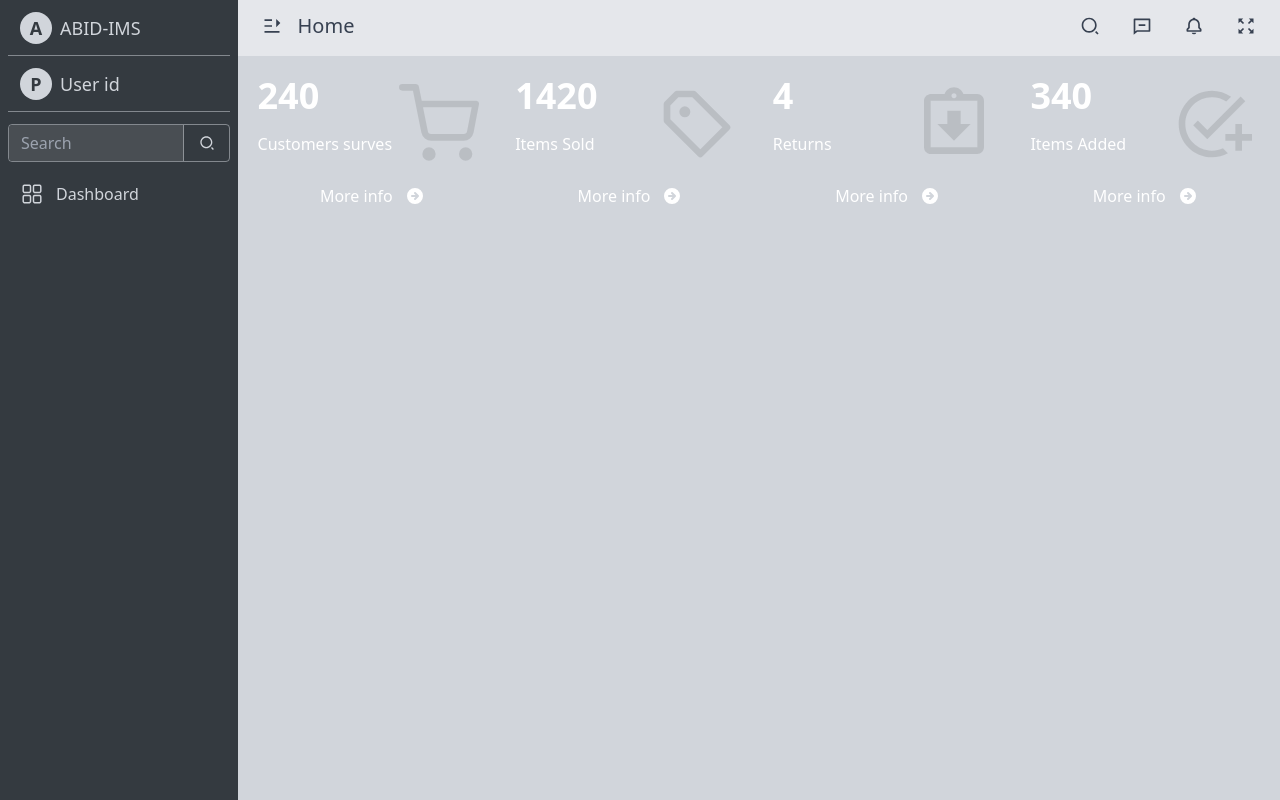
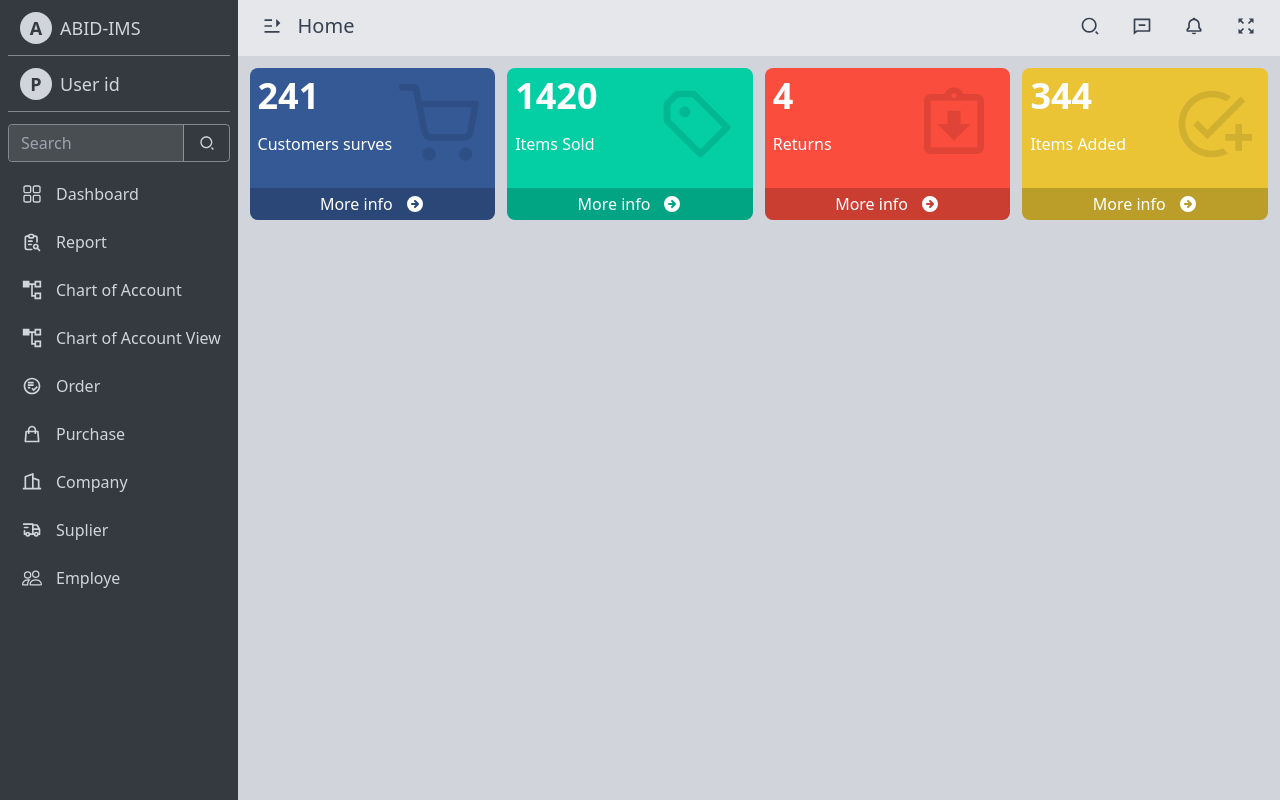
Before and after one commit to AbidHasanPiash/ims-inventory-management-system, a Next.js app: page / in a window 1280 px wide. Built offline with nearby package versions, Linux system fonts and the light colour scheme.

Commit message:
info card color bug fixed

```diff
--- a/app/components/dashboard/InfoCard.jsx
+++ b/app/components/dashboard/InfoCard.jsx
@@ -3,8 +3,8 @@ import { HiArrowCircleRight } from "react-icons/hi";
 
 export default function InfoCard({color, number, title, icon: Icon, link}) {
   return (
-    <div className={`group bg-${color}-500 rounded-lg text-white`}>
-        <div className="flex items-center justify-between p-2">
+    <div style={{backgroundColor:color}} className={`group w-full relative rounded-lg text-white`}>
+        <div className="flex items-center justify-between p-2 mb-10">
           <div>
             <h1 className="text-4xl font-bold">{number}</h1>
             <p className="py-4">{title}</p>
@@ -16,8 +16,8 @@ export default function InfoCard({color, number, title, icon: Icon, link}) {
         </div>
         <Link
           href={link}
-          className={`flex items-center rounded-b-lg justify-center space-x-3
-          bg-${color}-600 hover:bg-${color}-700 p-1 cursor-pointer`}
+          className={`absolute bottom-0 w-full flex items-center rounded-b-lg justify-center space-x-3
+          bg-black bg-opacity-20 hover:bg-opacity-30 p-1 cursor-pointer`}
         >
           <button>More info</button>
           <HiArrowCircleRight size={20} />
--- /dev/null
+++ b/app/components/sidebar/MenuItems.jsx
@@ -0,0 +1,15 @@
+import { useContext } from "react"
+import { SidebarContext } from "@/app/contexts/SidebarContext"
+
+export default function MenuItems({item}) {
+    const {isSidebarOpen} = useContext(SidebarContext);
+    if (!item.subItems) {
+        return (
+            <li className='h-10 my-2 flex items-center px-2 rounded hover:bg-secondary-hover'>
+            <i className='w-8 flex items-center justify-center text-xl'>{item.icon}</i>
+            <span className={`${isSidebarOpen ? 'text-[0px]':'block'} pl-2 duration-300`}>{item.name}</span>
+            </li>
+        )
+    }
+
+}
--- a/app/components/sidebar/SideBar.jsx
+++ b/app/components/sidebar/SideBar.jsx
@@ -1,9 +1,40 @@
 import React, {useContext} from 'react'
 import { SidebarContext } from '../../contexts/SidebarContext'
+import MenuItems from './MenuItems'
+
+//React Icons
+import {HiOutlineLogout, HiOutlineShoppingBag} from 'react-icons/hi'
+import {RiSearch2Line, RiBuilding2Line} from 'react-icons/ri'
 import {RxDashboard} from 'react-icons/rx'
-import {RiSearch2Line} from 'react-icons/ri'
+import {GiMedicines} from 'react-icons/gi'
+import {CgListTree} from 'react-icons/cg'
+import {BsBox, BsPeople} from 'react-icons/bs'
+import {MdOutlinePlaylistAddCheckCircle, MdOutlineSettingsSuggest, MdOutlineCategory} from 'react-icons/md'
+import {TbReportSearch, TbBrandProducthunt, TbBabyBottle, TbTruckDelivery} from 'react-icons/tb'
+import {CiMenuKebab, CiEdit} from 'react-icons/ci'
 
 export default function SideBar() {
+  const menuItems = [
+    { id:1, name:'Dashboard', message:'new', link:'/', icon:<RxDashboard/> },
+    { id:2, name:'Report',  link:'/report', icon:<TbReportSearch/> },
+    { id:3, name:'Chart of Account',  link:'/chartofaccount', icon:<CgListTree/> },
+    { id:3, name:'Chart of Account View',  link:'/chartofaccountview', icon:<CgListTree/> },
+    { id:4, name:'Products', message:'new', icon:<TbBrandProducthunt/>,
+      subItems:[
+        {id:1, name:'Pharmacy', link:'/pharmacy',  icon:<GiMedicines/>},
+        {id:2, name:'Non-Pharmacy', message:'new', link:'/non-pharmacy', icon:<TbBabyBottle/>}
+      ]},
+    { id:5, name:'Order', link:'/order', icon:<MdOutlinePlaylistAddCheckCircle/> },
+    { id:6, name:'Purchase', link:'/purchase', icon:<HiOutlineShoppingBag/> },
+    { id:7, name:'Setup', icon:<MdOutlineSettingsSuggest/>,
+      subItems:[
+        {id:1, name:'Category', link:'/category',  icon:<MdOutlineCategory/>},
+        {id:2, name:'Box', link:'/box', icon:<BsBox/>}
+      ]},
+    { id:8, name:'Company', link:'/company', icon:<RiBuilding2Line/> },
+    { id:9, name:'Suplier', link:'/suplier', icon:<TbTruckDelivery/>},
+    { id:10, name:'Employe', link:'/employe', icon:<BsPeople/> }
+  ];
   const {isSidebarOpen} = useContext(SidebarContext);
   return (
     <aside className={`${isSidebarOpen?'w-20':'w-72'} duration-300 min-h-screen px-2 bg-secondary text-primary`}>
@@ -34,10 +65,9 @@ export default function SideBar() {
       {/* -----------Sidebar Menu Items----------- */}
       <div className=''>
           <ul>
-              <li className='h-10 my-2 flex items-center px-2 rounded hover:bg-secondary-hover'>
-                  <span className='w-8 flex items-center justify-center'><RxDashboard size={22}/></span>
-                  <span className={`${isSidebarOpen ? 'text-[0px]':'block'} pl-2 duration-300`}>Dashboard</span>
-              </li>
+              {menuItems.map((item, i)=>(
+                <MenuItems key={i} item={item}/>
+              ))}
           </ul>
       </div>
     </aside>
--- a/app/page.js
+++ b/app/page.js
@@ -7,10 +7,10 @@ export default function Home() {
   return (
     <div className="w-full h-full">
         <div className="grid xl:grid-cols-4 grid-cols-2 gap-3 p-3">
-            <InfoCard color='sky' number='240' title='Customers surves' icon={FiShoppingCart} link='#'/>
-            <InfoCard color='green' number='1420' title='Items Sold' icon={BiPurchaseTagAlt} link='#'/>
-            <InfoCard color='red' number='4' title='Returns' icon={MdOutlineAssignmentReturned} link='#'/>
-            <InfoCard color='yellow' number='340' title='Items Added' icon={MdAddTask} link='#'/>
+            <InfoCard color='#345995' number={241} title='Customers surves' icon={FiShoppingCart} link='#'/>
+            <InfoCard color='#03CEA4' number={1420} title='Items Sold' icon={BiPurchaseTagAlt} link='#'/>
+            <InfoCard color='#FB4D3D' number={4} title='Returns' icon={MdOutlineAssignmentReturned} link='#'/>
+            <InfoCard color='#EAC435' number={344} title='Items Added' icon={MdAddTask} link='#'/>
         </div>
     </div>
   );
```
